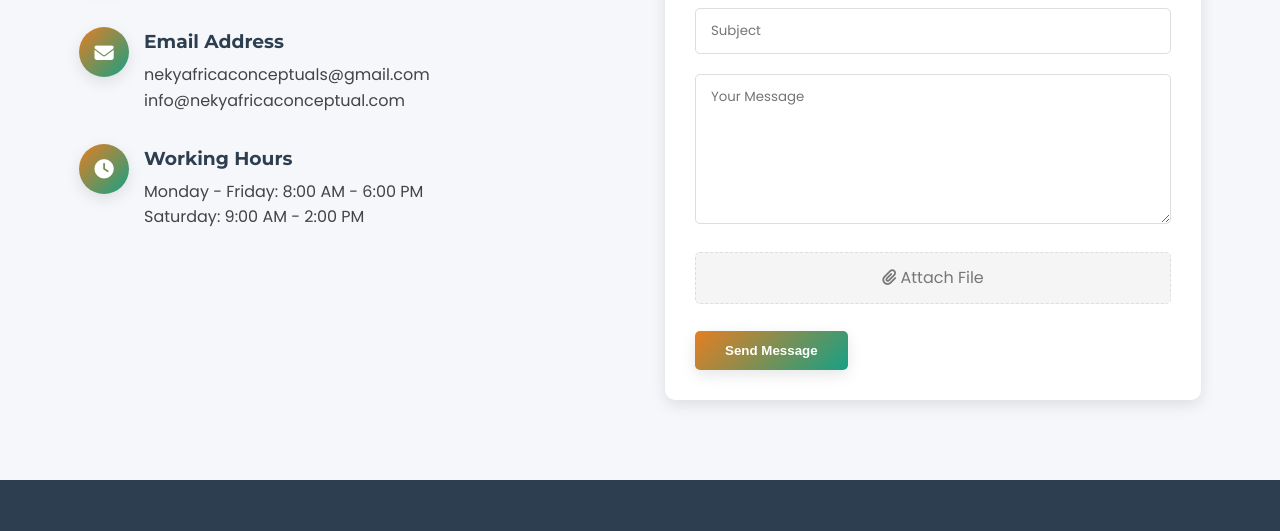
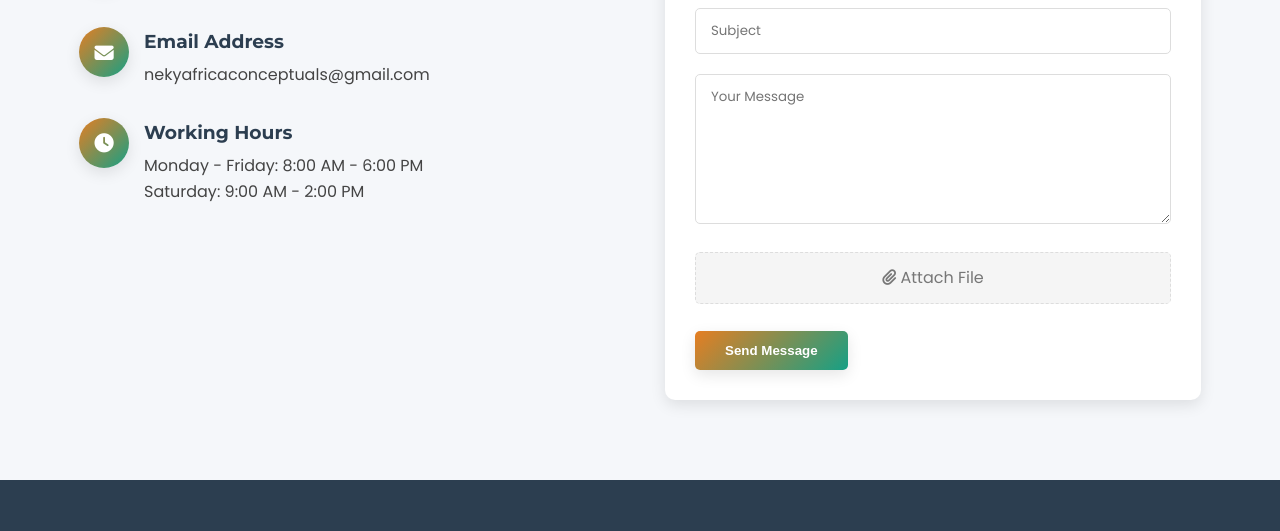
Before and after one commit to edward594/NekyAfrica, a plain HTML site: page index.html in a window 1280 px wide. Shown: the part 9357-9888 px from the top of the page. Drawn offline with Linux system fonts and the light colour scheme.

Commit message:
Update index.html

```diff
--- a/index.html
+++ b/index.html
@@ -2174,7 +2174,7 @@
                         <div class="contact-details">
                             <h3>Email Address</h3>
                             <p>nekyafricaconceptuals@gmail.com</p>
-                            <p>info@nekyafricaconceptual.com</p>
+
                         </div>
                     </div>
                     <div class="contact-item">
```
